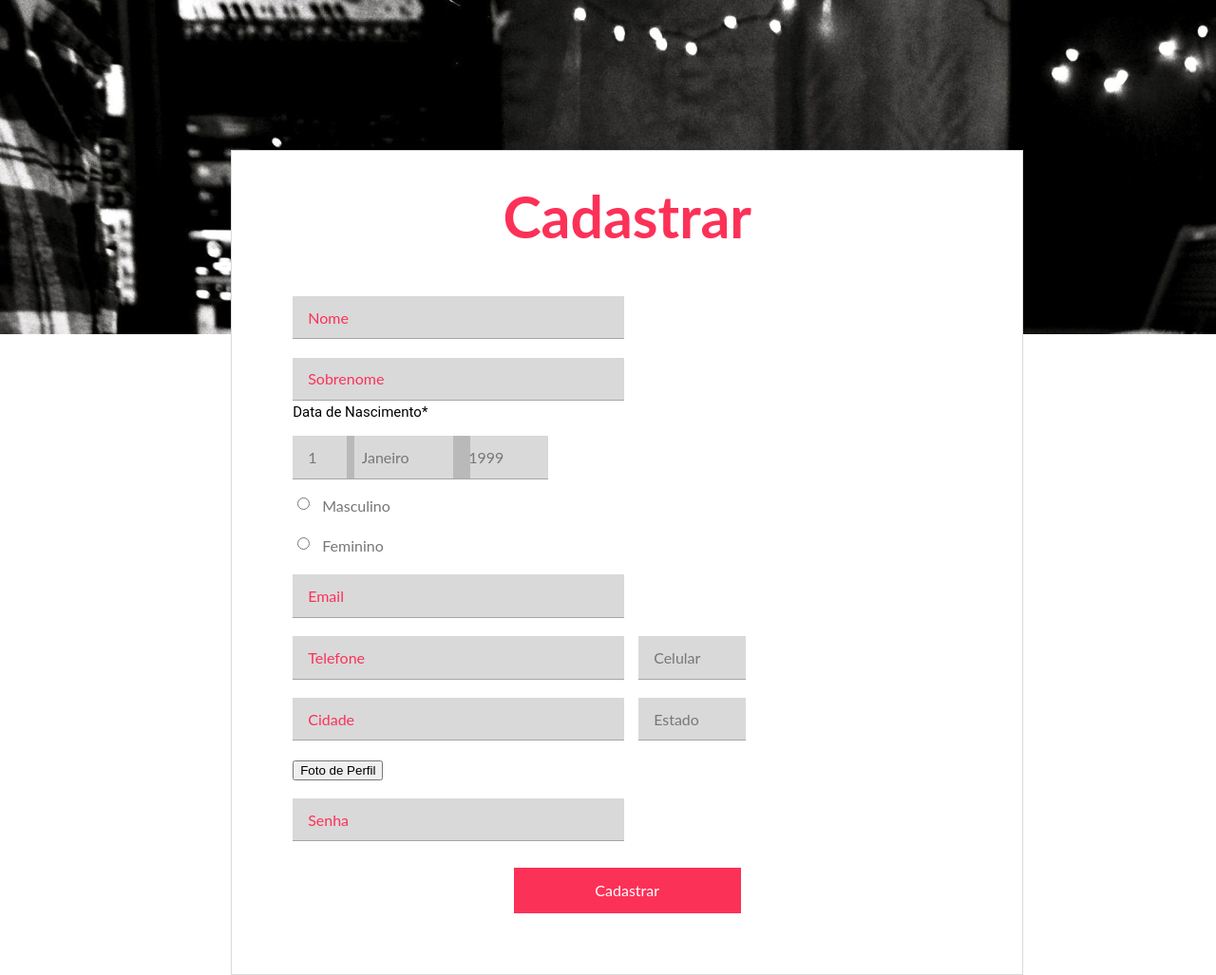
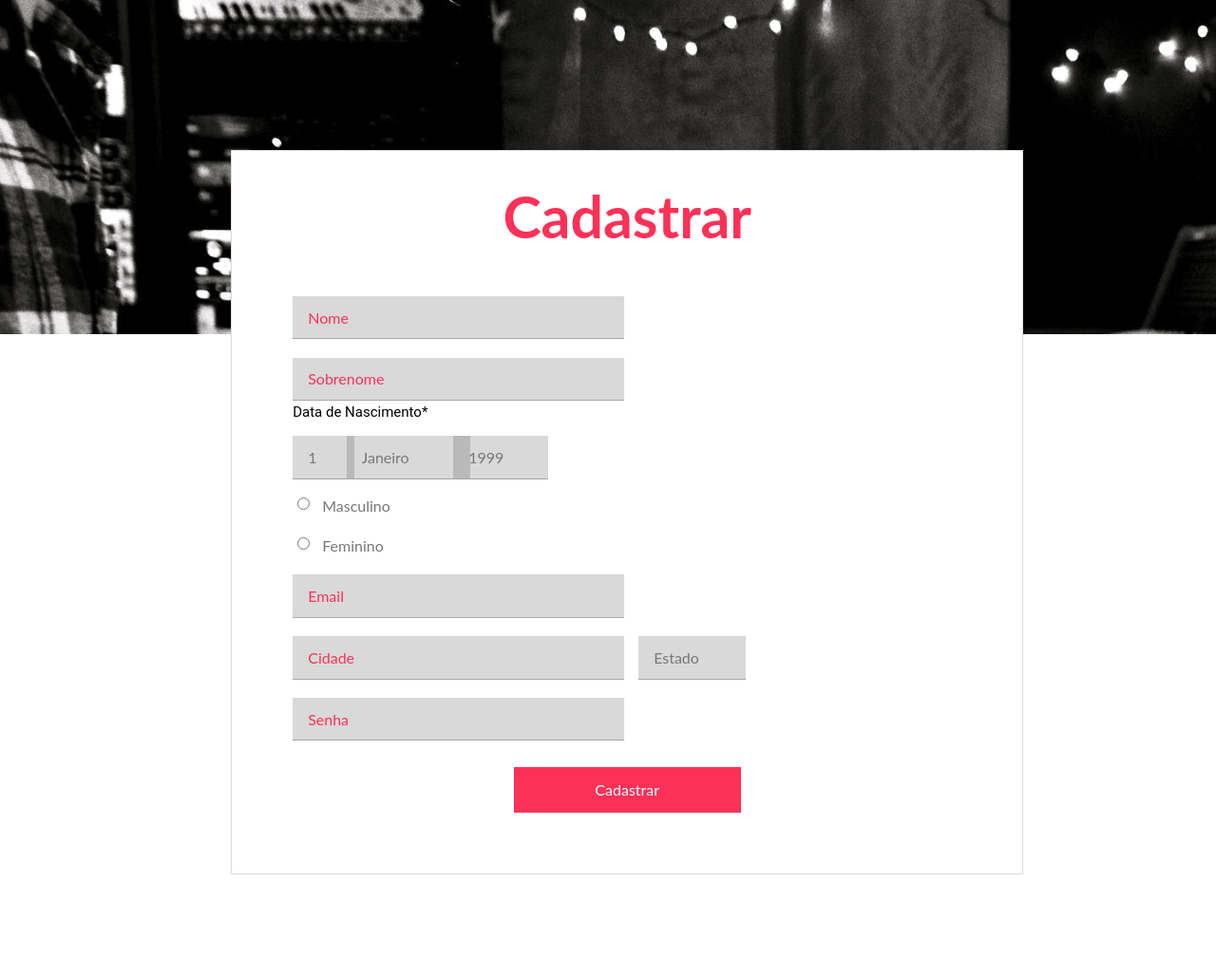
Before and after one commit to gabriel-alonso/symphonya, an ASP.NET MVC app: template Symphonya_RedeSocial/Symphonya_RedeSocial/Views/Acesso/Cadastro.cshtml in a window 1280 px wide. Shown: the whole page at 95% size. After the commit the page ends 921 px from the top, so only its background shows below. Run offline with ASP.NET Core 8 and stand-ins for ASP.NET MVC 5, Linux system fonts and the light colour scheme; the template is opened without the code that fills it, so the values that code supplies are empty; the project's own start-up code is not run, and a stand-in starts its controllers and pages; some libraries are stand-ins or nearby versions; some web fonts are replaced.

Commit message:
Comits tela cadastro

```diff
--- a/Symphonya_RedeSocial/Symphonya_RedeSocial/Views/Acesso/Cadastro.cshtml
+++ b/Symphonya_RedeSocial/Symphonya_RedeSocial/Views/Acesso/Cadastro.cshtml
@@ -41,17 +41,25 @@ License URL: http://creativecommons.org/licenses/by/3.0/
 
                     <div class="content1-agile">
                         <div class="form_w3layouts">
+                            <!-- CASO O CADASTRO FALHE-->
+                            @if (ViewBag.MsgErro != null)
+                            {
+                                <div class="alert alert-danger">
+                                    <strong>Erro!</strong> Campos incorretos!
+                                </div>
+                            }
                             <form action="~/Acesso/Cadastro" method="post" class="agile_form">
+
                                 <div class="agileits-left">
-                                    <input type="text" name="name" id="Nome" class="username" placeholder="Nome" required="">
+                                    <input type="text" name="Nome" id="Nome" class="username" placeholder="Nome" required="">
                                 </div>
                                 <div class="agileits-left s2-w3ls">
-                                    <input type="text" name="name" id="Sobrenome" class="username" placeholder="Sobrenome" required="">
+                                    <input type="text" name="Sobrenome" id="Sobrenome" class="username" placeholder="Sobrenome" required="">
                                 </div>
                                 <div class="clear"></div>
                                 <h2 style="font-size: 15px;font-family: 'Roboto', sans-serif;">Data de Nascimento*</h2>
                                 <div class="section_class_agileits" style="width: 8%" ;>
-                                    <select required style="width: 65px;">
+                                    <select required style="width: 65px;" id="DiaNascimento" name="DiaNascimento">
                                         <option value="1">1</option>
                                         <option value="2">2</option>
                                         <option value="3">3</option>
@@ -86,7 +94,7 @@ License URL: http://creativecommons.org/licenses/by/3.0/
                                     </select>
                                 </div>
                                 <div class="section_class_agileits">
-                                    <select required style="width: 130px;">
+                                    <select required style="width: 130px;" id="MesNascimento" name="MesNascimento">
                                         <option value="1">Janeiro</option>
                                         <option value="2">Fevereiro</option>
                                         <option value="3">Março</option>
@@ -103,242 +111,144 @@ License URL: http://creativecommons.org/licenses/by/3.0/
                                     </select>
                                 </div>
                                 <div class="section_class_agileits" style="width: 20%;">
-                                    <select required style="width: 100px;">
+                                    <select required style="width: 100px;" id="AnoNascimento" name="AnoNascimento">
 
                                         <option value="1999">1999</option>
-
                                         <option value="1998">1998</option>
-
                                         <option value="1997">1997</option>
-
                                         <option value="1996">1996</option>
-
                                         <option value="1995">1995</option>
-
                                         <option value="1994">1994</option>
-
                                         <option value="1993">1993</option>
-
                                         <option value="1992">1992</option>
-
                                         <option value="1991">1991</option>
-
                                         <option value="1990">1990</option>
-
                                         <option value="1989">1989</option>
-
                                         <option value="1988">1988</option>
-
                                         <option value="1987">1987</option>
-
                                         <option value="1986">1986</option>
-
                                         <option value="1985">1985</option>
-
                                         <option value="1984">1984</option>
-
                                         <option value="1983">1983</option>
-
                                         <option value="1982">1982</option>
-
                                         <option value="1981">1981</option>
-
                                         <option value="1980">1980</option>
-
                                         <option value="1979">1979</option>
-
                                         <option value="1978">1978</option>
-
                                         <option value="1977">1977</option>
-
                                         <option value="1976">1976</option>
-
                                         <option value="1975">1975</option>
-
                                         <option value="1974">1974</option>
-
                                         <option value="1973">1973</option>
-
                                         <option value="1972">1972</option>
-
                                         <option value="1971">1971</option>
-
                                         <option value="1970">1970</option>
-
                                         <option value="1969">1969</option>
-
                                         <option value="1968">1968</option>
-
                                         <option value="1967">1967</option>
-
                                         <option value="1966">1966</option>
-
                                         <option value="1965">1965</option>
-
                                         <option value="1964">1964</option>
-
                                         <option value="1963">1963</option>
-
                                         <option value="1962">1962</option>
-
                                         <option value="1961">1961</option>
-
                                         <option value="1960">1960</option>
-
                                         <option value="1959">1959</option>
-
                                         <option value="1958">1958</option>
-
                                         <option value="1957">1957</option>
-
                                         <option value="1956">1956</option>
-
                                         <option value="1955">1955</option>
-
                                         <option value="1954">1954</option>
-
                                         <option value="1953">1953</option>
-
                                         <option value="1952">1952</option>
-
                                         <option value="1951">1951</option>
-
                                         <option value="1950">1950</option>
-
                                         <option value="1949">1949</option>
-
                                         <option value="1948">1948</option>
-
                                         <option value="1947">1947</option>
-
                                         <option value="1946">1946</option>
-
                                         <option value="1945">1945</option>
-
                                         <option value="1944">1944</option>
-
                                         <option value="1943">1943</option>
-
                                         <option value="1942">1942</option>
-
                                         <option value="1941">1941</option>
-
                                         <option value="1940">1940</option>
-
                                         <option value="1939">1939</option>
-
                                         <option value="1938">1938</option>
-
                                         <option value="1937">1937</option>
-
                                         <option value="1936">1936</option>
-
                                         <option value="1935">1935</option>
-
                                         <option value="1934">1934</option>
-
                                         <option value="1933">1933</option>
-
                                         <option value="1932">1932</option>
-
                                         <option value="1931">1931</option>
-
                                         <option value="1930">1930</option>
-
                                         <option value="1929">1929</option>
-
                                         <option value="1928">1928</option>
-
                                         <option value="1927">1927</option>
-
                                         <option value="1926">1926</option>
-
                                         <option value="1925">1925</option>
-
                                         <option value="1924">1924</option>
-
                                         <option value="1923">1923</option>
-
                                         <option value="1922">1922</option>
-
                                         <option value="1921">1921</option>
-
                                         <option value="1920">1920</option>
-
                                         <option value="1919">1919</option>
-
                                         <option value="1918">1918</option>
-
                                         <option value="1917">1917</option>
-
                                         <option value="1916">1916</option>
-
                                         <option value="1915">1915</option>
-
                                         <option value="1914">1914</option>
-
                                         <option value="1913">1913</option>
-
                                         <option value="1912">1912</option>
-
                                         <option value="1911">1911</option>
-
                                         <option value="1910">1910</option>
-
                                         <option value="1909">1909</option>
-
                                         <option value="1908">1908</option>
-
                                         <option value="1907">1907</option>
-
                                         <option value="1906">1906</option>
-
                                         <option value="1905">1905</option>
-
                                         <option value="1904">1904</option>
-
                                         <option value="1903">1903</option>
-
                                         <option value="1902">1902</option>
-
                                         <option value="1901">1901</option>
 
                                     </select>
                                 </div>
 
                                 <div class="agileits-left s2-w3ls" style="width: 59%;">
-                                    <input class="" value="male" name="gender" type="radio" style="float: left;">
+                                    <input class="" value="male" name="Sexo" type="radio" style="float: left;" id="Sexo">
                                     <span class="">Masculino</span>
                                 </div>
 
                                 <div class="agileits-left s2-w3ls">
-                                    <input class="" value="female" name="gender" type="radio" style="float:left;">
+                                    <input class="" value="female" name="Sexo" type="radio" style="float:left;" id="Sexo">
                                     <span class="">Feminino</span>
                                 </div>
 
                                 <div class="clear"></div>
                                 <div class="agileits-left">
-                                    <input type="email" name="name" class="username" id="Email" placeholder="Email" required="">
+                                    <input type="email" name="Email" class="username" id="Email" placeholder="Email" required="">
                                 </div>
 
-                                <div class="agileits-left s2-w3ls">
-                                    <input type="email" name="name" class="username" placeholder="Telefone" required="">
-                                </div>
+                                @*<div class="agileits-left s2-w3ls">
+                <input type="number" name="name" class="username" placeholder="Telefone" required="">
+            </div>*@
 
-                                <div class="section_class_agileits">
-                                    <select required>
-                                        <option value="1">Celular</option>
-                                        <option value="2">Residencial</option>
-                                        <option value="3">Trabalho</option>
+                                @*<div class="section_class_agileits">
+                <select required>
+                    <option value="1">Celular</option>
+                    <option value="2">Residencial</option>
+                    <option value="3">Trabalho</option>
 
 
-                                    </select>
-                                </div>
+                </select>
+            </div>*@
                                 <div class="agileits-left s2-w3ls">
-                                    <input type="text" name="name" class="username" placeholder="Cidade" required="">
+                                    <input type="text" name="Cidade" class="username" placeholder="Cidade" required="" id="Cidade">
                                 </div>
                                 <div class="section_class_agileits">
-                                    <select required>
+                                    <select required id="Estado" name="Estado">
                                         <option value="">Estado</option>
                                         <option value="2">AC</option>
                                         <option value="3">AL</option>
@@ -369,11 +279,11 @@ License URL: http://creativecommons.org/licenses/by/3.0/
                                         <option value="28">TO</option>
                                     </select>
                                 </div>
+                                @*<div class="agileits-left s2-w3ls">
+              <button>Foto de Perfil</button>
+            </div>*@
                                 <div class="agileits-left s2-w3ls">
-                                  <button>Foto de Perfil</button>
-                                </div>
-                                <div class="agileits-left s2-w3ls">
-                                    <input type="text" name="name" class="username" placeholder="Senha" required="">
+                                    <input type="text" name="Senha" class="username" placeholder="Senha" required="" id="Senha">
                                 </div>
 
 
@@ -382,9 +292,12 @@ License URL: http://creativecommons.org/licenses/by/3.0/
 
                                 <div class="clear"></div>
                                 <div class="submit" style="text-align: center;">
-                                    <input value="Cadastrar" style="" type="submit">
+
+                                    <input type="submit" onclick="myFunction()" value="Cadastrar">
                                 </div>
                             </form>
+                                </div>
+
                         </div>
                     </div>
 
```
Also changed, not shown: Symphonya_RedeSocial/Symphonya_RedeSocial/Models/Usuario.cs (+26 -19 lines).
